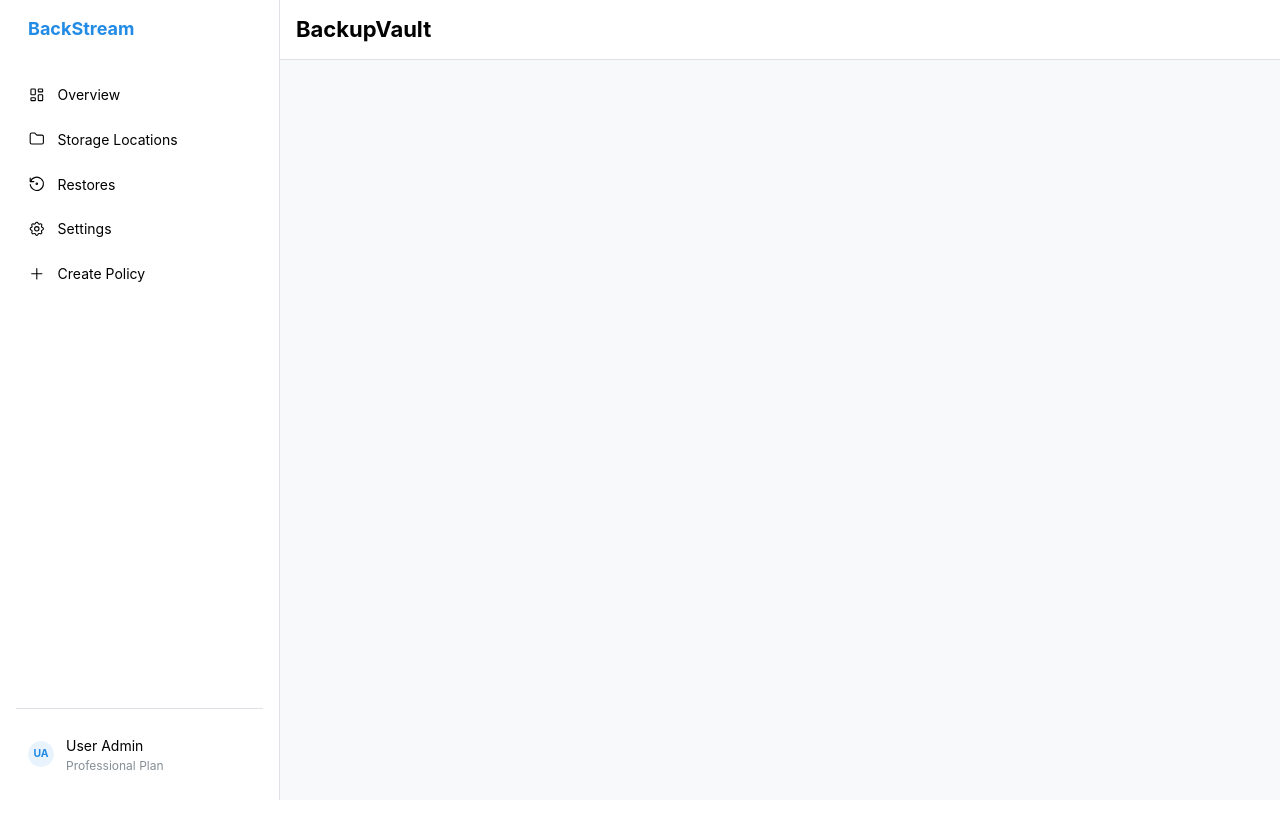
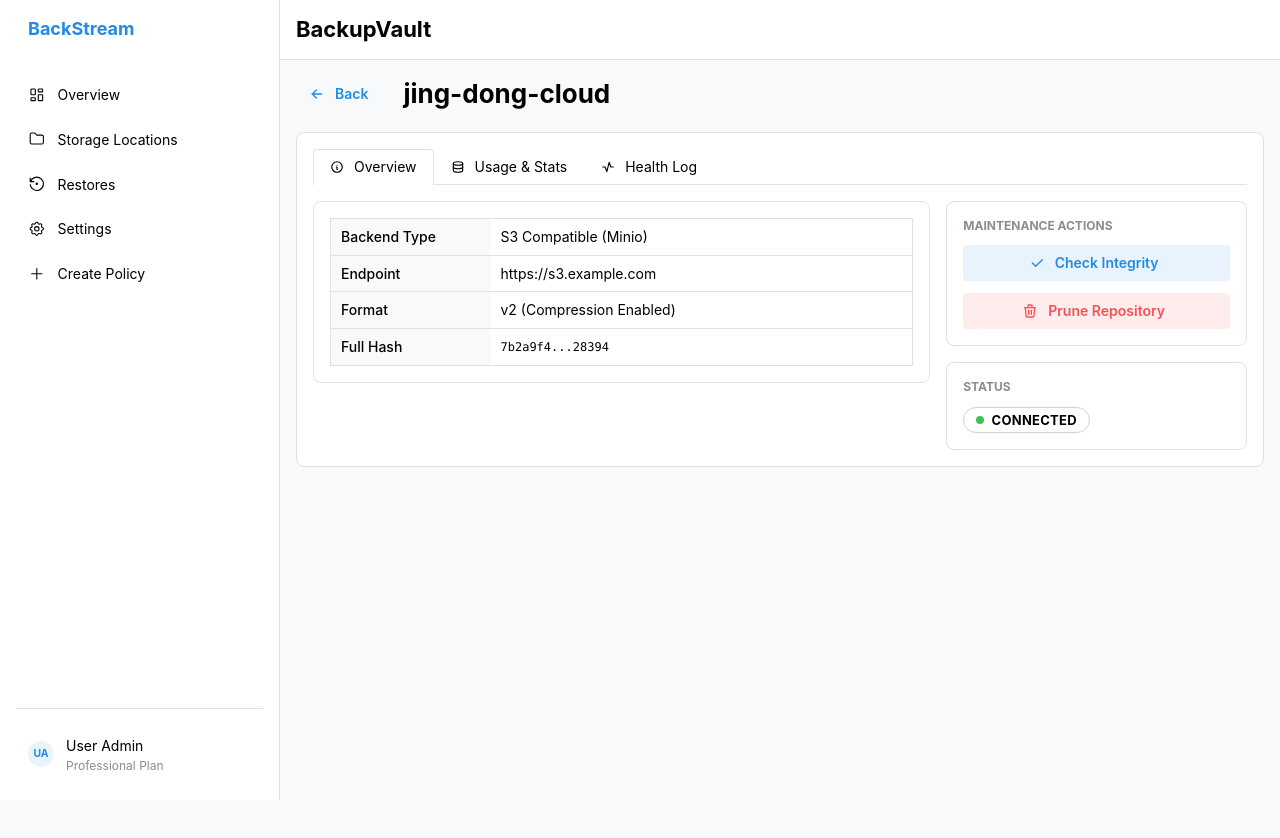
Before and after one commit to houance/backstream, a React (Vite) app in the folder web/: page /storage/detail/1 in a window 1280 px wide. Shown: the top 838 px of the page. Before the commit the page ends 800 px from the top, so only its background shows below. Built offline with nearby package versions, Linux system fonts and the light colour scheme; what hono would draw is missing.

Commit message:
暂存 repo detail page 开发进度

```diff
--- /dev/null
+++ b/web/src/features/storage-detail/StorageDetailPage.tsx
@@ -0,0 +1,68 @@
+import { useNavigate, useParams } from 'react-router-dom';
+import { Box, Container, Stack, Group, Button, Title, Paper, Tabs } from '@mantine/core';
+import { IconArrowLeft, IconInfoCircle, IconDatabase, IconActivity } from '@tabler/icons-react';
+// Import your sub-components
+import { OverviewTab } from './component/OverviewTab';
+import { StatsTab } from './component/StatsTab';
+import { HealthLogTab } from './component/HealthLogTab';
+
+export default function StorageDetailPage() {
+    const navigate = useNavigate();
+    const { id } = useParams<{ id: string }>();
+
+    // Mock data - replace with your actual repository fetching logic
+    const repoName = "jing-dong-cloud";
+
+    return (
+        <Box style={{ position: 'relative', minHeight: '100vh' }}>
+            <Container fluid p={0}>
+                <Stack gap="lg">
+                    {/* Header with Back Button */}
+                    <Group justify="space-between">
+                        <Group>
+                            <Button
+                                variant="subtle"
+                                leftSection={<IconArrowLeft size={16} />}
+                                onClick={() => navigate(-1)}
+                            >
+                                Back
+                            </Button>
+                            <Title order={2}>{repoName}</Title>
+                        </Group>
+                    </Group>
+
+                    <Paper withBorder p="md" radius="md">
+                        <Tabs defaultValue="overview" variant="outline">
+                            <Tabs.List>
+                                <Tabs.Tab value="overview" leftSection={<IconInfoCircle size={14} />}>
+                                    Overview
+                                </Tabs.Tab>
+                                <Tabs.Tab value="stats" leftSection={<IconDatabase size={14} />}>
+                                    Usage & Stats
+                                </Tabs.Tab>
+                                <Tabs.Tab value="health" leftSection={<IconActivity size={14} />}>
+                                    Health Log
+                                </Tabs.Tab>
+                            </Tabs.List>
+
+                            <Tabs.Panel value="overview" pt="md">
+                                <OverviewTab />
+                            </Tabs.Panel>
+
+                            <Tabs.Panel value="stats" pt="md">
+                                <StatsTab />
+                            </Tabs.Panel>
+
+                            <Tabs.Panel value="health" pt="md">
+                                <HealthLogTab />
+                            </Tabs.Panel>
+                        </Tabs>
+                    </Paper>
+                </Stack>
+            </Container>
+
+            {/* Note: Logic for OngoingProcessFooter can be added here if
+                repo maintenance tasks (Prune/Check) are trackable */}
+        </Box>
+    );
+}
--- /dev/null
+++ b/web/src/features/storage-detail/component/HealthLogTab.tsx
@@ -0,0 +1,39 @@
+import { Table, Badge, ThemeIcon, Text, Paper } from '@mantine/core';
+import { IconCheck, IconX } from '@tabler/icons-react';
+
+export function HealthLogTab() {
+    const logs = [
+        { type: 'Check', status: 'success', time: '2024-03-18 09:00', msg: 'No errors found.' },
+        { type: 'Prune', status: 'success', time: '2024-03-17 22:00', msg: 'Reclaimed 12.4 GB.' },
+        { type: 'Check', status: 'error', time: '2024-03-16 09:00', msg: 'Integrity check failed on blob 4a1...' },
+    ];
+
+    return (
+        <Paper withBorder radius="md">
+            <Table verticalSpacing="sm">
+                <Table.Thead>
+                    <Table.Tr>
+                        <Table.Th>Task</Table.Th>
+                        <Table.Th>Result</Table.Th>
+                        <Table.Th>Timestamp</Table.Th>
+                        <Table.Th>Message</Table.Th>
+                    </Table.Tr>
+                </Table.Thead>
+                <Table.Tbody>
+                    {logs.map((log, i) => (
+                        <Table.Tr key={i}>
+                            <Table.Td><Badge variant="outline">{log.type}</Badge></Table.Td>
+                            <Table.Td>
+                                <ThemeIcon color={log.status === 'success' ? 'green' : 'red'} size="sm" radius="xl">
+                                    {log.status === 'success' ? <IconCheck size={12}/> : <IconX size={12}/>}
+                                </ThemeIcon>
+                            </Table.Td>
+                            <Table.Td><Text size="sm">{log.time}</Text></Table.Td>
+                            <Table.Td><Text size="xs">{log.msg}</Text></Table.Td>
+                        </Table.Tr>
+                    ))}
+                </Table.Tbody>
+            </Table>
+        </Paper>
+    );
+}
--- /dev/null
+++ b/web/src/features/storage-detail/component/OverviewTab.tsx
@@ -0,0 +1,37 @@
+import { Grid, Stack, Text, Table, Badge, Button, Paper } from '@mantine/core';
+import { IconCheck, IconTrash } from '@tabler/icons-react';
+
+export function OverviewTab() {
+    return (
+        <Grid>
+            <Grid.Col span={{ base: 12, md: 8 }}>
+                <Paper withBorder p="md" radius="md">
+                    <Table variant="vertical" withTableBorder layout="fixed">
+                        <Table.Tbody>
+                            <Table.Tr><Table.Th w={160}>Backend Type</Table.Th><Table.Td>S3 Compatible (Minio)</Table.Td></Table.Tr>
+                            <Table.Tr><Table.Th>Endpoint</Table.Th><Table.Td>https://s3.example.com</Table.Td></Table.Tr>
+                            <Table.Tr><Table.Th>Format</Table.Th><Table.Td>v2 (Compression Enabled)</Table.Td></Table.Tr>
+                            <Table.Tr><Table.Th>Full Hash</Table.Th><Table.Td><Text size="xs" ff="monospace">7b2a9f4...28394</Text></Table.Td></Table.Tr>
+                        </Table.Tbody>
+                    </Table>
+                </Paper>
+            </Grid.Col>
+
+            <Grid.Col span={{ base: 12, md: 4 }}>
+                <Stack>
+                    <Paper withBorder p="md" radius="md">
+                        <Text fw={700} size="xs" c="dimmed" mb="xs" tt="uppercase">Maintenance Actions</Text>
+                        <Stack gap="sm">
+                            <Button fullWidth variant="light" leftSection={<IconCheck size={16}/>}>Check Integrity</Button>
+                            <Button fullWidth color="red" variant="light" leftSection={<IconTrash size={16}/>}>Prune Repository</Button>
+                        </Stack>
+                    </Paper>
+                    <Paper withBorder p="md" radius="md">
+                        <Text fw={700} size="xs" c="dimmed" mb="xs" tt="uppercase">Status</Text>
+                        <Badge color="green" variant="dot" size="lg">Connected</Badge>
+                    </Paper>
+                </Stack>
+            </Grid.Col>
+        </Grid>
+    );
+}
--- /dev/null
+++ b/web/src/features/storage-detail/component/StatsTab.tsx
@@ -0,0 +1,31 @@
+import { Paper, Text, Grid, Progress, Group, Stack } from '@mantine/core';
+
+export function StatsTab() {
+    return (
+        <Stack gap="md">
+            <Paper withBorder p="xl" radius="md">
+                <Group justify="space-between" mb="xs">
+                    <Text fw={600}>Deduplication Efficiency</Text>
+                    <Text c="teal" fw={700} size="lg">75% Saved</Text>
+                </Group>
+                <Progress size="xl" value={75} color="teal" striped animated />
+                <Text size="xs" c="dimmed" mt="sm">Your repository is saving 910 GB via restic deduplication.</Text>
+            </Paper>
+
+            <Grid grow>
+                {[
+                    { label: 'Restore Size', value: '1.2 TB', color: 'blue' },
+                    { label: 'Disk Usage', value: '290 GB', color: 'green' },
+                    { label: 'Total Blobs', value: '42,019', color: 'gray' },
+                ].map((stat) => (
+                    <Grid.Col key={stat.label} span={{ base: 12, sm: 4 }}>
+                        <Paper withBorder p="md" radius="md" ta="center">
+                            <Text size="xs" c="dimmed" fw={700} tt="uppercase">{stat.label}</Text>
+                            <Text size="h2" fw={700} c={stat.color}>{stat.value}</Text>
+                        </Paper>
+                    </Grid.Col>
+                ))}
+            </Grid>
+        </Stack>
+    );
+}
--- a/web/src/features/storage/StorageLocPage.tsx
+++ b/web/src/features/storage/StorageLocPage.tsx
@@ -8,10 +8,12 @@ import {useDisclosure} from "@mantine/hooks";
 import { useQuery, useMutation, useQueryClient } from '@tanstack/react-query';
 import {client} from "../../api";
 import {ensureSuccess} from "../../util/api.ts";
+import {useNavigate} from "react-router-dom";
 
 export default function StorageLocPage() {
     // 1. Manage state for opening/closing and the data to edit
     const [opened, {open, close}] = useDisclosure(false);
+    const navigate = useNavigate();
 
     // --- 2. FETCH DATA ---
     const queryClient = useQueryClient();
@@ -88,6 +90,7 @@ export default function StorageLocPage() {
             {/* Storage Location 数据展示 */}
             <StorageLocTable
                 data={data!}
+                onDetail={(repoId: number) => navigate(`/storage/detail/${repoId}`)}
                 onDelete={(item) => deleteMutation.mutate(item)}
             />
             {/* Add Storage Location Button */}
--- a/web/src/router/config.tsx
+++ b/web/src/router/config.tsx
@@ -5,6 +5,7 @@ import SettingsPage from "../features/settings/SettingsPage";
 import CreatePolicyPage from "../features/create-policy/CreatePolicyPage";
 import PolicyDetailPage from "../features/policy-detail/PolicyDetailPage.tsx";
 import RestorePage from "../features/restore/RestorePage.tsx";
+import StorageDetailPage from "../features/storage-detail/StorageDetailPage.tsx";
 
 export const NAV_ROUTES = [
     { label: 'Overview', path: '/', icon: IconLayoutDashboard, element: <OverviewPage /> },
@@ -16,6 +17,7 @@ export const NAV_ROUTES = [
 
 export const DETAIL_ROUTES = [
     { path: '/policy/:id', element: <PolicyDetailPage /> },
+    { path: 'storage/detail/:id', element: <StorageDetailPage /> },
 ] as const;
 
 export const ALL_ROUTES = [...NAV_ROUTES, ...DETAIL_ROUTES] as const;
```
Also changed, not shown: web/src/features/storage/components/StorageLocTable.tsx (+25 -4 lines).
